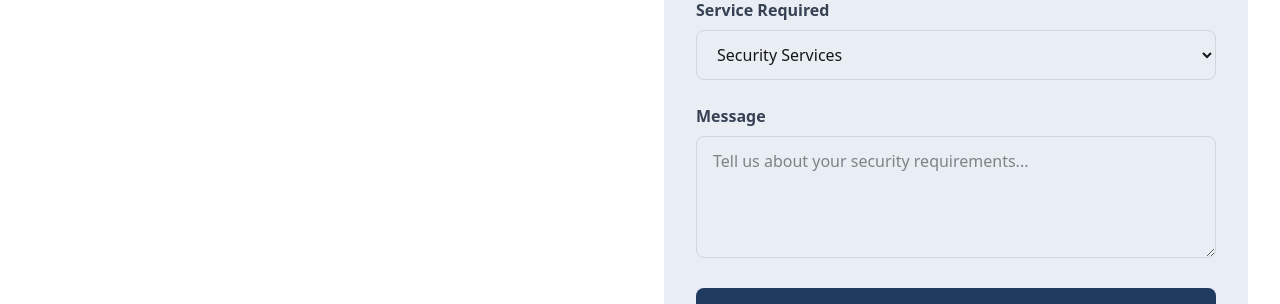
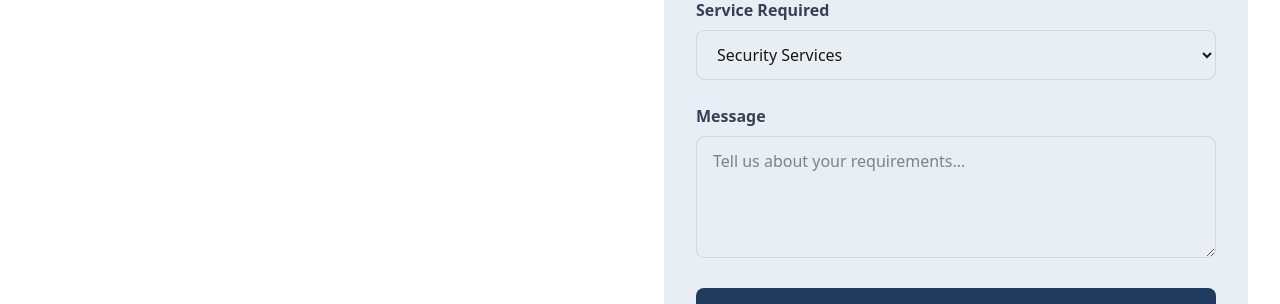
Before and after one commit to amaannn7/oracle-security, a Next.js app: page /contact in a window 1280 px wide. Shown: the part 1240-1544 px from the top of the page. Built offline with nearby package versions, Linux system fonts and the light colour scheme.

Commit message:
added some changes

```diff
--- a/app/contact/page.tsx
+++ b/app/contact/page.tsx
@@ -221,7 +221,7 @@ export default function ContactPage() {
                                             value={formData.message}
                                             onChange={(e) => setFormData({ ...formData, message: e.target.value })}
                                             className="w-full px-4 py-3 rounded-lg border border-gray-300 focus:border-[#1e3a5f] focus:outline-none"
-                                            placeholder="Tell us about your security requirements..."
+                                            placeholder="Tell us about your requirements..."
                                         ></textarea>
                                     </div>
                                     <button
```
